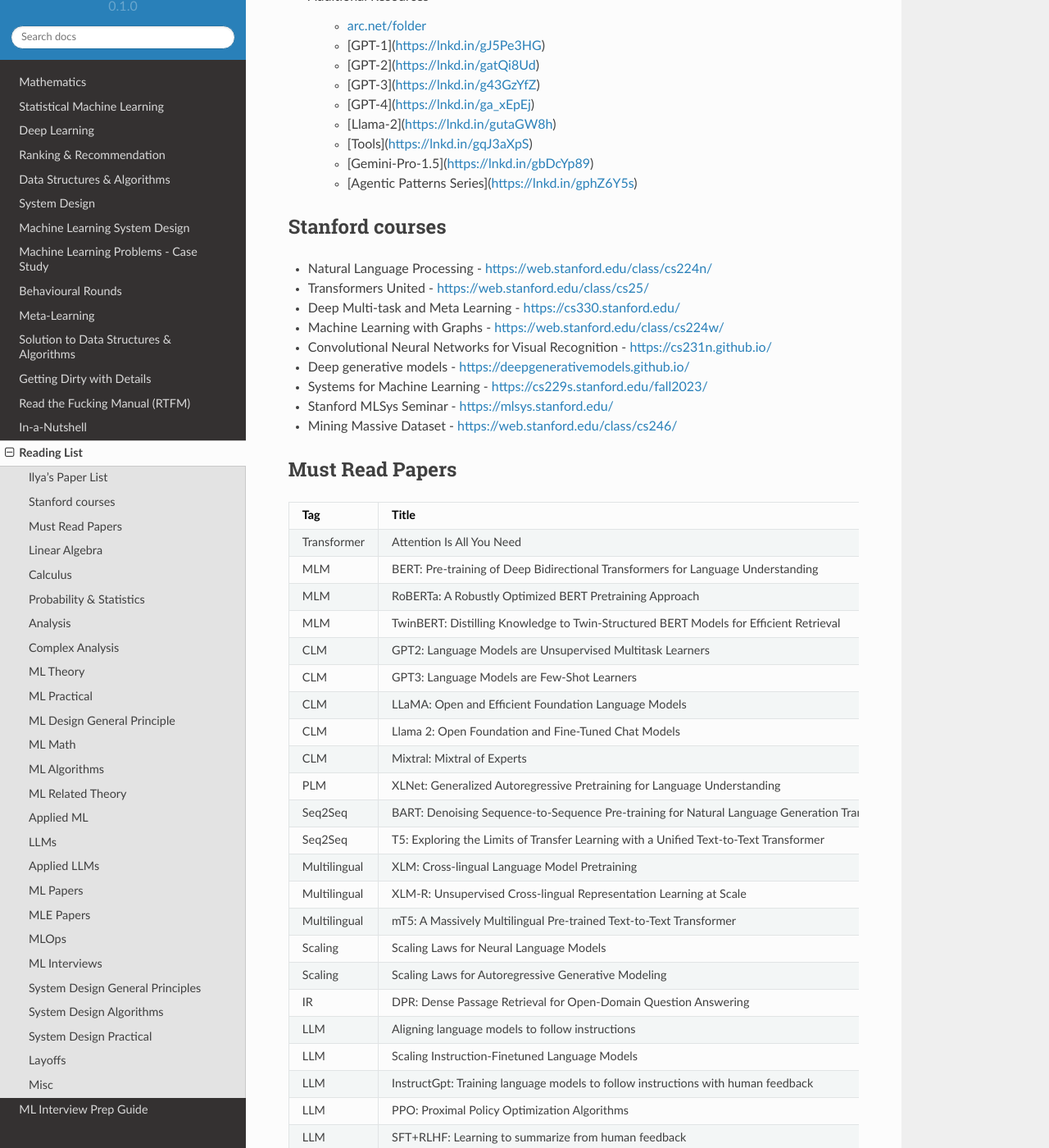
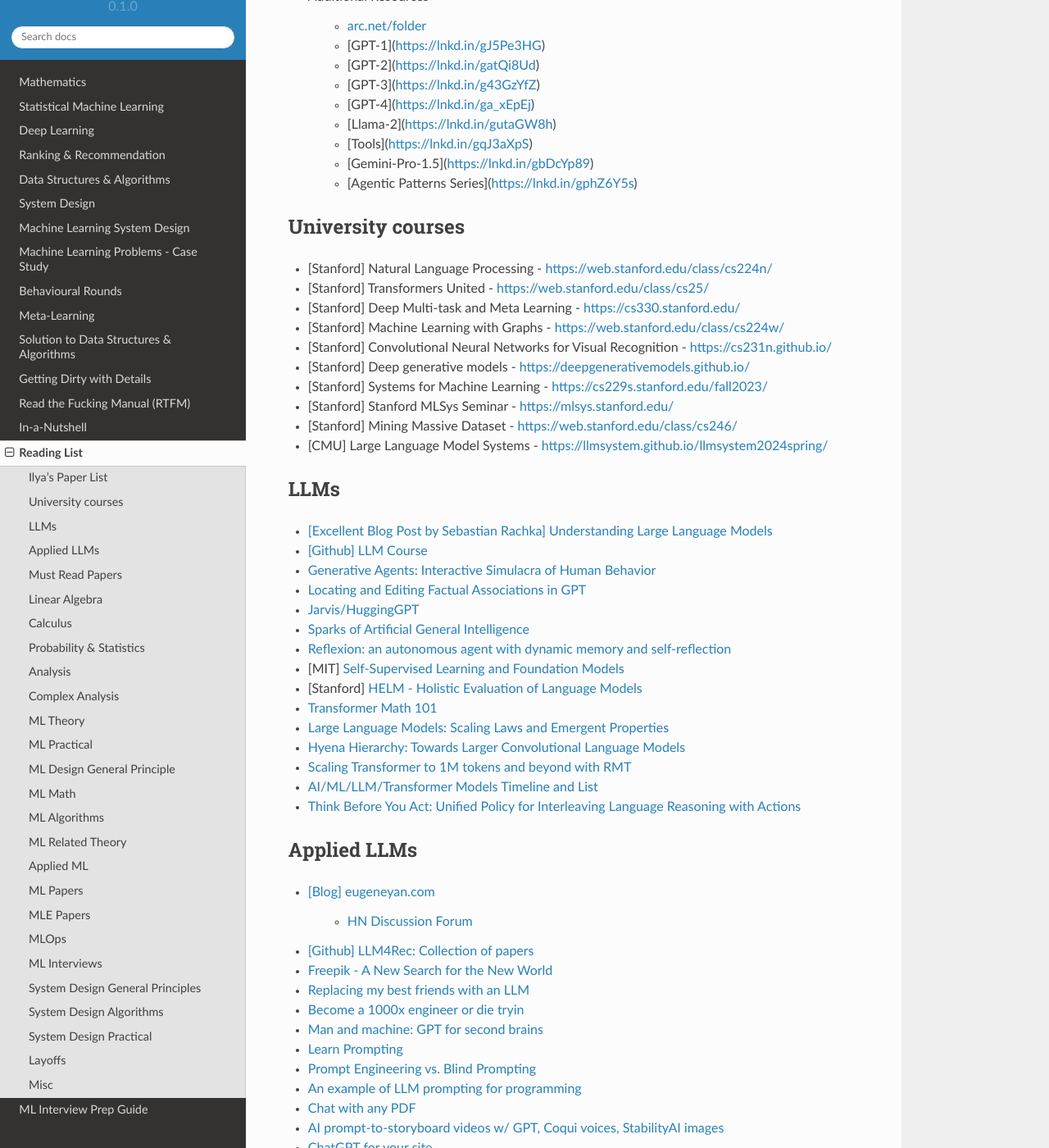
Before and after one commit to uselesstechjunks/leetcode, a Sphinx documentation site: the page built from docs/source/readlist.rst, in a window 1280 px wide and 1400 px high, scrolled down 928 px. Shown: the whole window at 82% size. Built offline with Sphinx 7.4.7 and the Read the Docs theme 2.0.0, drawn with Linux system fonts in a browser that asks for light colours; some of the changed text lies outside the part shown.

Commit message:
Update readlist.rst (#183)

```diff
--- a/docs/source/readlist.rst
+++ b/docs/source/readlist.rst
@@ -1,8 +1,10 @@
+##########################################################################################
 Reading List
-##############################
+##########################################################################################
 
+******************************************************************************************
 Ilya's Paper List
-***********************************
+******************************************************************************************
 * Fundamentals
 
 	* The Annotated Transformer
@@ -45,20 +47,64 @@ Ilya's Paper List
 	* [Gemini-Pro-1.5](https://lnkd.in/gbDcYp89)
 	* [Agentic Patterns Series](https://lnkd.in/gphZ6Y5s)
 
-Stanford courses
-***********************************
-* Natural Language Processing - https://web.stanford.edu/class/cs224n/
-* Transformers United - https://web.stanford.edu/class/cs25/
-* Deep Multi-task and Meta Learning - https://cs330.stanford.edu/
-* Machine Learning with Graphs - https://web.stanford.edu/class/cs224w/
-* Convolutional Neural Networks for Visual Recognition - https://cs231n.github.io/
-* Deep generative models - https://deepgenerativemodels.github.io/
-* Systems for Machine Learning - https://cs229s.stanford.edu/fall2023/
-* Stanford MLSys Seminar - https://mlsys.stanford.edu/
-* Mining Massive Dataset - https://web.stanford.edu/class/cs246/
+******************************************************************************************
+University courses
+******************************************************************************************
+* [Stanford] Natural Language Processing - https://web.stanford.edu/class/cs224n/
+* [Stanford] Transformers United - https://web.stanford.edu/class/cs25/
+* [Stanford] Deep Multi-task and Meta Learning - https://cs330.stanford.edu/
+* [Stanford] Machine Learning with Graphs - https://web.stanford.edu/class/cs224w/
+* [Stanford] Convolutional Neural Networks for Visual Recognition - https://cs231n.github.io/
+* [Stanford] Deep generative models - https://deepgenerativemodels.github.io/
+* [Stanford] Systems for Machine Learning - https://cs229s.stanford.edu/fall2023/
+* [Stanford] Stanford MLSys Seminar - https://mlsys.stanford.edu/
+* [Stanford] Mining Massive Dataset - https://web.stanford.edu/class/cs246/
+* [CMU] Large Language Model Systems - https://llmsystem.github.io/llmsystem2024spring/
 
+******************************************************************************************
+LLMs
+******************************************************************************************
+
+* `[Excellent Blog Post by Sebastian Rachka] Understanding Large Language Models <https://magazine.sebastianraschka.com/p/understanding-large-language-models>`_
+* `[Github] LLM Course <https://github.com/mlabonne/llm-course>`_
+* `Generative Agents: Interactive Simulacra of Human Behavior <https://arxiv.org/pdf/2304.03442.pdf>`_
+* `Locating and Editing Factual Associations in GPT <https://arxiv.org/pdf/2202.05262.pdf>`_
+* `Jarvis/HuggingGPT <https://github.com/microsoft/JARVIS>`_
+* `Sparks of Artificial General Intelligence <https://arxiv.org/pdf/2303.12712.pdf>`_
+* `Reflexion: an autonomous agent with dynamic memory and self-reflection <https://arxiv.org/pdf/2303.11366.pdf>`_
+* [MIT] `Self-Supervised Learning and Foundation Models <https://www.futureofai.mit.edu/>`_
+* [Stanford] `HELM - Holistic Evaluation of Language Models <https://crfm.stanford.edu/helm/latest/>`_
+* `Transformer Math 101 <https://blog.eleuther.ai/transformer-math/>`_
+* `Large Language Models: Scaling Laws and Emergent Properties <https://cthiriet.com/articles/scaling-laws>`_
+* `Hyena Hierarchy: Towards Larger Convolutional Language Models <https://arxiv.org/pdf/2302.10866.pdf>`_
+* `Scaling Transformer to 1M tokens and beyond with RMT <https://arxiv.org/pdf/2304.11062.pdf>`_
+* `AI/ML/LLM/Transformer Models Timeline and List <https://ai.v-gar.de/ml/transformer/timeline/>`_
+* `Think Before You Act: Unified Policy for Interleaving Language Reasoning with Actions <https://arxiv.org/pdf/2304.11063.pdf>`_
+
+******************************************************************************************
+Applied LLMs
+******************************************************************************************
+
+* `[Blog] eugeneyan.com <https://eugeneyan.com/>`_
+
+	* `HN Discussion Forum <https://news.ycombinator.com/item?id=36965993>`_
+* `[Github] LLM4Rec: Collection of papers <https://github.com/WLiK/LLM4Rec-Awesome-Papers>`_
+* `Freepik - A New Search for the New World <https://www.freepik.com/blog/new-search-new-world/>`_
+* `Replacing my best friends with an LLM <https://www.izzy.co/blogs/robo-boys.html>`_
+* `Become a 1000x engineer or die tryin <https://kadekillary.work/posts/1000x-eng/>`_
+* `Man and machine: GPT for second brains <https://reasonabledeviations.com/2023/02/05/gpt-for-second-brain/>`_
+* `Learn Prompting <https://learnprompting.org/>`_
+* `Prompt Engineering vs. Blind Prompting <https://mitchellh.com/writing/prompt-engineering-vs-blind-prompting>`_
+* `An example of LLM prompting for programming <https://martinfowler.com/articles/2023-chatgpt-xu-hao.html>`_
+* `Chat with any PDF <https://www.chatpdf.com/>`_
+* `AI prompt-to-storyboard videos w/ GPT, Coqui voices, StabilityAI images <https://meyer.id/>`_
+* `ChatGPT for your site <https://letterdrop.com/chatgpt?ref=hn>`_
+* `Web LLM runs the vicuna-7b Large Language Model entirely in your browser <https://simonwillison.net/2023/Apr/16/web-llm/>`_
+* [Harvard] CS50 Tech Talk: `GPT-4 - How does it work, and how do I build apps with it? <https://www.youtube.com/watch?v=vw-KWfKwvTQ>`_
+
+******************************************************************************************
 Must Read Papers
-***********************************
+******************************************************************************************
 .. csv-table::
 	:header: "Tag", "Title"
 	:align: center
@@ -94,39 +140,45 @@ Must Read Papers
 		Efficiency, LoRA Low-Rank Adaptation of Large Language Models
 		Efficiency, QLORA: Efficient Finetuning of Quantized LLMs
 
+******************************************************************************************
 Linear Algebra
-***********************************
+******************************************************************************************
 
 * [3Blue1Brown] `Essence of linear algebra <https://www.youtube.com/playlist?list=PLZHQObOWTQDPD3MizzM2xVFitgF8hE_ab>`_
 * [MIT] `18.065 - Matrix Methods for Data Analysis <https://www.youtube.com/playlist?list=PLUl4u3cNGP63oMNUHXqIUcrkS2PivhN3k>`_
 
+******************************************************************************************
 Calculus
-***********************************
+******************************************************************************************
 
 * [3Blue1Brown] `Essence of calculus <https://www.youtube.com/playlist?list=PLZHQObOWTQDMsr9K-rj53DwVRMYO3t5Yr>`_
 * [Khan Academy] `Multivariable calculus <https://www.khanacademy.org/math/multivariable-calculus>`_
 * [University of Victoria] `MATH200: Calculus III: Multivariable Calculus <https://www.youtube.com/playlist?list=PLHXZ9OQGMqxc_CvEy7xBKRQr6I214QJcd>`_
 
+******************************************************************************************
 Probability & Statistics
-***********************************
+******************************************************************************************
 
 * [MIT] `RES.6-012 Introduction to Probability <https://www.youtube.com/playlist?list=PLUl4u3cNGP60hI9ATjSFgLZpbNJ7myAg6>`_
 * [CMU] `36-705 - Intermediate Statistics <https://www.youtube.com/playlist?list=PLt2Pd5kunvJ6-wpJG9hlWlk47c76bm9L6>`_
 * [statisticsmatt] `Introduction to Mathematical Statistics with Illustrations using R <https://www.youtube.com/playlist?list=PLmM_3MA2HWpan-KlYp-QCbPHxMj5FK0TB>`_
 * `Mathematician uncovers methods to shrink sampling errors in large-dimensional data sets <https://phys.org/news/2023-03-mathematician-uncovers-methods-sampling-errors.html>`_
 
+******************************************************************************************
 Analysis
-***********************************
+******************************************************************************************
 
 * [SO] `Pointwise vs. Uniform Convergence <https://math.stackexchange.com/questions/597765/pointwise-vs-uniform-convergence#915867>`_
 
+******************************************************************************************
 Complex Analysis
-***********************************
+******************************************************************************************
 
 * `Visual Complex Analysis <https://complex-analysis.com/content/table_of_contents.html>`_
 
+******************************************************************************************
 ML Theory
-***********************************
+******************************************************************************************
 
 * [Goodfellow] `Deep Learning <https://www.deeplearningbook.org/>`_
 * [Roberts] `The Principles of Deep Learning Theory <https://arxiv.org/abs/2106.10165>`_
@@ -143,8 +195,9 @@ ML Theory
 * `[MIT] Statistical Learning Theory and Applications <https://cbmm.mit.edu/lh-9-520/syllabus>`_
 * `[GPSS] Gaussian Process Summer School <https://gpss.cc/gpss23/program>`_
 
+******************************************************************************************
 ML Practical
-***********************************
+******************************************************************************************
 
 * [Andrej Karpathy] `Neural Networks: Zero to Hero <https://karpathy.ai/zero-to-hero.html>`_
 * `pytorch-internals <http://blog.ezyang.com/2019/05/pytorch-internals/>`_
@@ -159,9 +212,9 @@ ML Practical
 * [Microsoft Research] `LMOps <https://github.com/microsoft/LMOps>`_
 * `Data Centric AI Cource <https://github.com/dcai-course/dcai-course>`_
 
-
+******************************************************************************************
 ML Design General Principle
-***********************************
+******************************************************************************************
 
 * [Andrew Ng] `Machine Learning Yearning <https://www.mlyearning.org/>`_
 * [Chip Huyen] Designing Machine Learning Systems
@@ -170,32 +223,32 @@ ML Design General Principle
 * [Lakshmanan] Machine Learning Design Patterns
 * [UCB] System Design for Large Scale Machine Learning
 
-
+******************************************************************************************
 ML Math
-***********************************
+******************************************************************************************
 
 * [Gutmann] Pen and Paper Exercise in ML
 * `Steve Brunton Playlist <https://www.youtube.com/@Eigensteve/playlists>`_
 * `Matrix Calculus <https://www.matrixcalculus.org/>`_
 
-
+******************************************************************************************
 ML Algorithms
-***********************************
+******************************************************************************************
 
 * [Naumann] The Art of Differentiating Computer Programs
 
-
+******************************************************************************************
 ML Related Theory
-***********************************
+******************************************************************************************
 
 * [MacKay] Information Throry Inference and Learning Algorithms
 * [Brunton Kutz] Data Driven Science and Engineering
 * [CUP] Probabilistic Numerics
 * [Easley Kleinberg] Networks Crowds and Markets - Reasoning About a Highly Connected World
 
-
+******************************************************************************************
 Applied ML
-***********************************
+******************************************************************************************
 
 * [Liu] Learning to Rank for Information Retrieval
 * [MSR] A Short Introduction to Learning to Rank
@@ -266,9 +282,9 @@ ML Papers
 * [HM] `ML papers to implement <https://news.ycombinator.com/item?id=34503362>`_
 * [ICLR2023] `Diffusion Models already have a Semantic Latent Space <https://arxiv.org/pdf/2210.10960.pdf>`_
 
-
+******************************************************************************************
 MLE Papers
-***********************************
+******************************************************************************************
 
 * [ACM] DNN for YouTube Recommendations
 * [FB] Local Search
@@ -280,21 +296,21 @@ MLE Papers
 * [RecSys] Recommending What Video to Watch Next
 * `91% of ML Models Degrade in Time <https://www.nannyml.com/blog/91-of-ml-perfomance-degrade-in-time>`_
 
-
+******************************************************************************************
 MLOps
-***********************************
+******************************************************************************************
 
 * `The big dictionary of MLOps <https://www.hopsworks.ai/mlops-dictionary>`_
 
-
+******************************************************************************************
 ML Interviews
-***********************************
+******************************************************************************************
 
 * [Kashan] Deep Learning Interviews
 
-
+******************************************************************************************
 System Design General Principles
-***********************************
+******************************************************************************************
 
 * [Kleppmann] Designing Data-Intensive Applications
 * [Alex Xu] System Design Interview - An Insiders Guide
@@ -304,30 +320,30 @@ System Design General Principles
 * [Educative] `Grokking Modern System Design Interview for Engineers & Managers <https://www.educative.io/courses/grokking-modern-system-design-interview-for-engineers-managers>`_
 * `A Senior Engineer's Guide to System Design Interview <https://interviewing.io/guides/system-design-interview>`_
 
-
+******************************************************************************************
 System Design Algorithms
-***********************************
+******************************************************************************************
 
 * [Gakhov] Probabilistic Data Structures and Algorithms
 * [Tyler Neylon] `Introduction to Locality-Sensitive Hashing <https://tylerneylon.com/a/lsh1/lsh_post1.html>`_
 
-
+******************************************************************************************
 System Design Practical
-***********************************
+******************************************************************************************
 
 * `Build Your Own Redis with C/C++ <https://build-your-own.org/redis/>`_
 * `Build Your Own Database <https://build-your-own.org/blog/20230420_byodb_done/>`_
 * `The Inner Workings of Distributed Databases <https://questdb.io/blog/inner-workings-distributed-databases/>`_
 
-
+******************************************************************************************
 Layoffs
-***********************************
+******************************************************************************************
 
 * `Effective Immediately <https://github.com/Effective-Immediately/effective-immediately>`_
 
-
+******************************************************************************************
 Misc
-***********************
+******************************************************************************************
 
 * `Sampling - Interesting post on LinkedIn <https://www.linkedin.com/posts/sahil0094_sampling-trainingdata-machinelearnig-activity-7043559310324285440-58h2>`_
 * [Developer-Y] `CS Video Courses <https://github.com/Developer-Y/cs-video-courses>`_
```
Also changed, not shown: other parts of docs/source/readlist.rst (+2 -39 lines).
